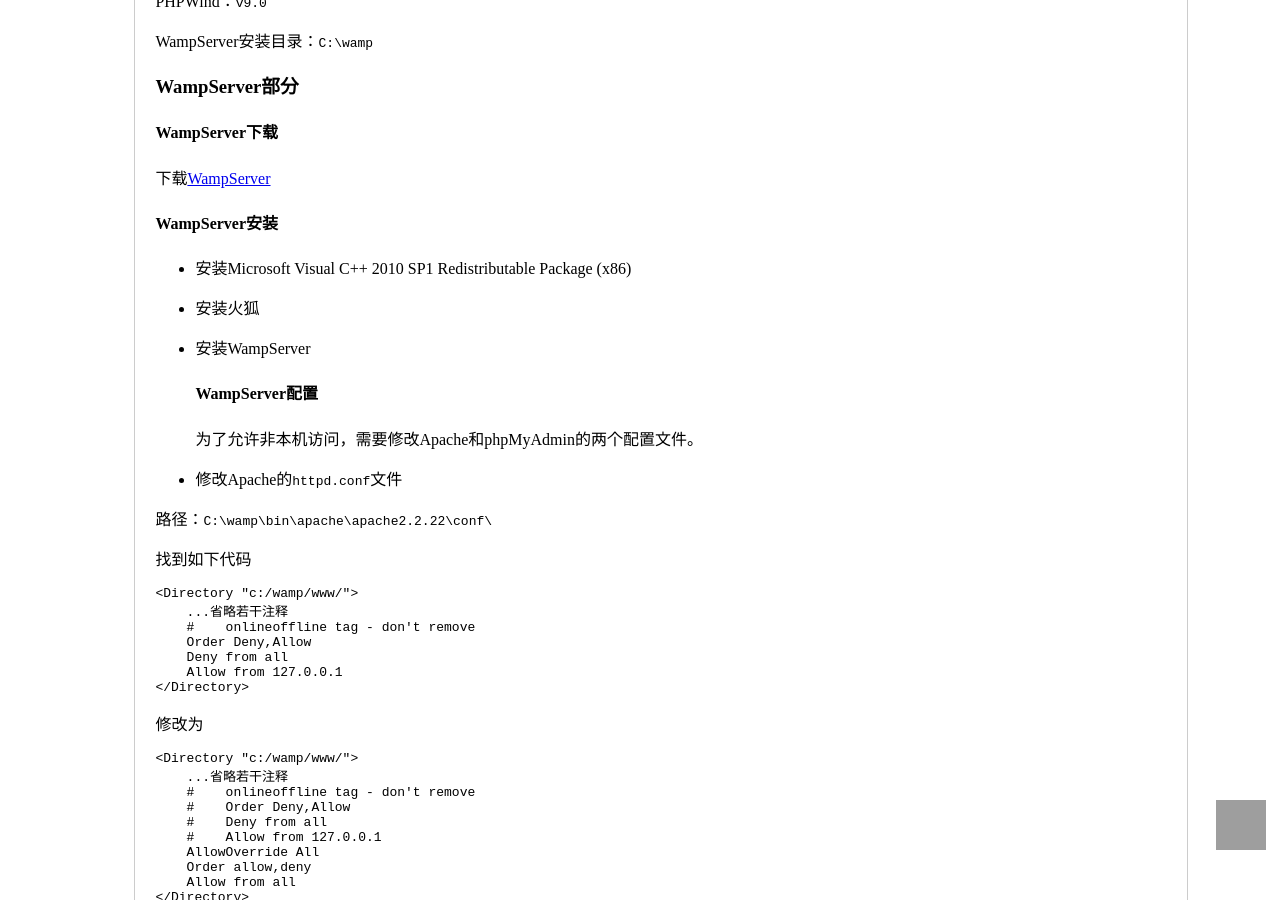
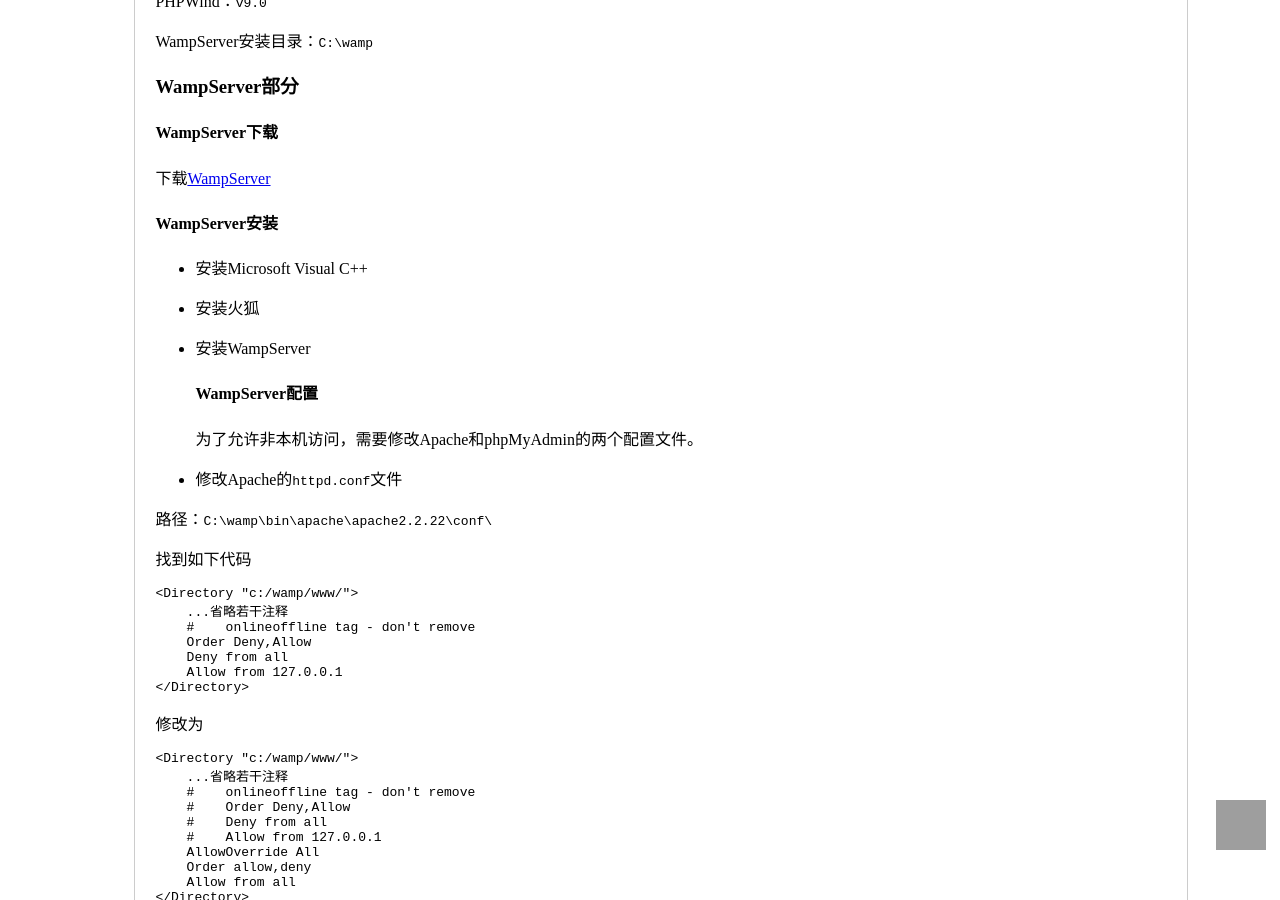
Before and after one commit to hantconny/hantconny.github.io, a Jekyll site: the page built from _posts/core-samples/2013-05-30-install-phpwind.md, in a window 1280 px wide and 900 px high, scrolled down 563 px. Built offline with Jekyll 4.4.1, drawn with Linux system fonts in a browser that asks for light colours; nearby versions of some CDN libraries; library files that are not in the unit come from our copies; comment, search, counter and statistics services are not loaded; grey boxes are pictures that could not be loaded.

Commit message:
modify post

```diff
--- a/_posts/core-samples/2013-05-30-install-phpwind.md
+++ b/_posts/core-samples/2013-05-30-install-phpwind.md
@@ -23,7 +23,7 @@
 
 #### WampServer安装 ####
 
-- 安装Microsoft Visual C++ 2010 SP1 Redistributable Package (x86)
+- 安装Microsoft Visual C++
 
 - 安装火狐
 
```
